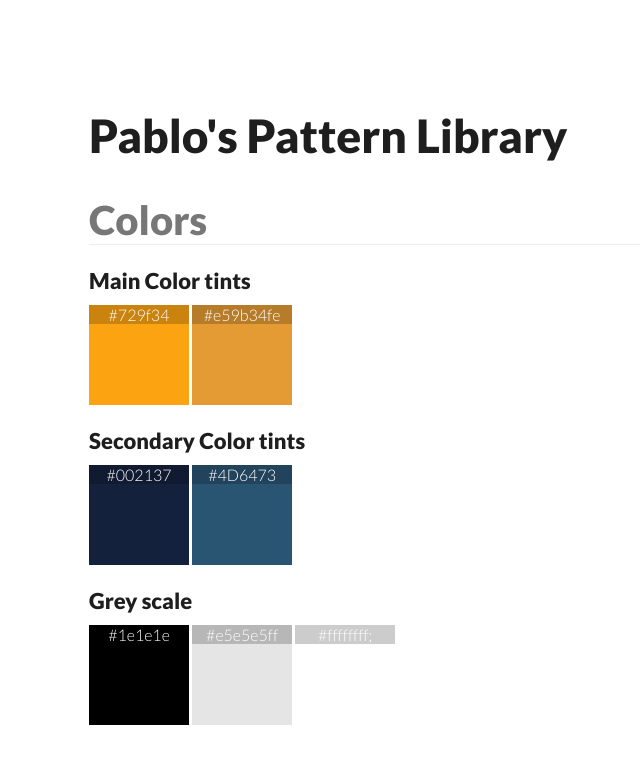
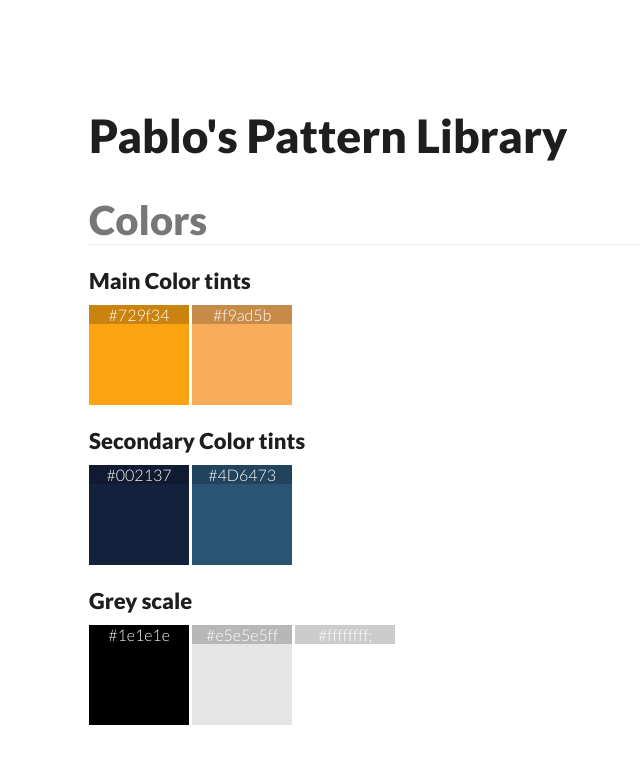
Before and after one commit to PabloCortes49/Links-botones-encabezados, a plain HTML site: page index.html in a window 1280 px wide. Shown: the part 914-1677 px from the top of the page, without its empty margins (167-807 px from the left). Drawn offline with Linux system fonts and the light colour scheme.

Commit message:
cambio en el naranja 3

```diff
--- a/index.html
+++ b/index.html
@@ -41,7 +41,7 @@
 
           <h3 class="h5">Main Color tints</h3>
           <div class="pattern-color bg-color-orange" data-color="#729f34"></div>
-          <div class="pattern-color bg-color-orange-3" data-color="#e59b34fe"></div>
+          <div class="pattern-color bg-color-orange-3" data-color="#f9ad5b"></div>
 
           <h3 class="h5">Secondary Color tints</h3>
           <div class="pattern-color bg-color-blue" data-color="#002137"></div>
--- a/styles.css
+++ b/styles.css
@@ -93,10 +93,10 @@ code {
 }
 
 .color-orange-3 {
-  color: #e59b34fe;
+  color: #f9ad5b;
 }
 .bg-color-orange-3 {
-  background-color: #e59b34fe;
+  background-color: #f9ad5b;
 }
 
 .color-blue {
```
